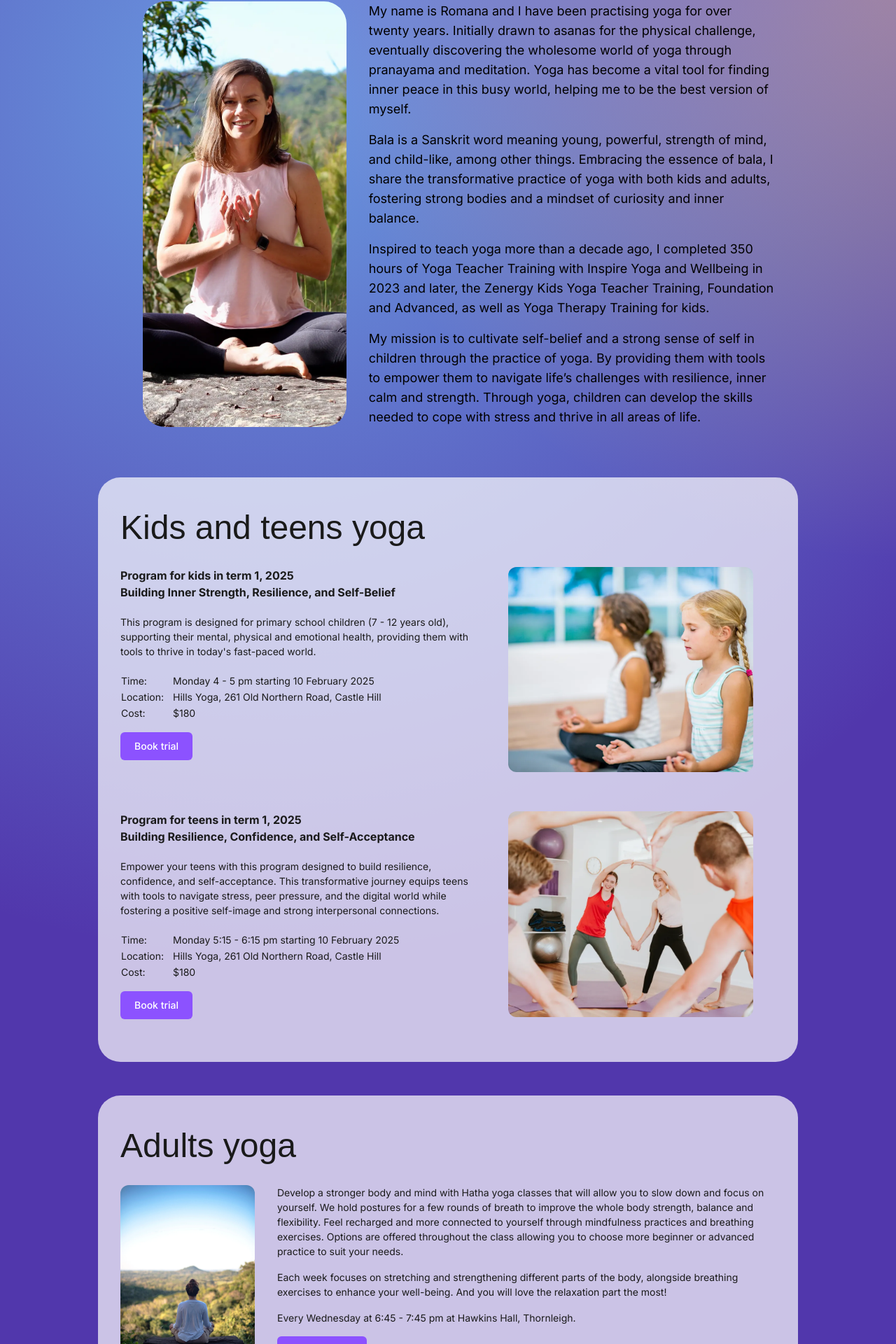
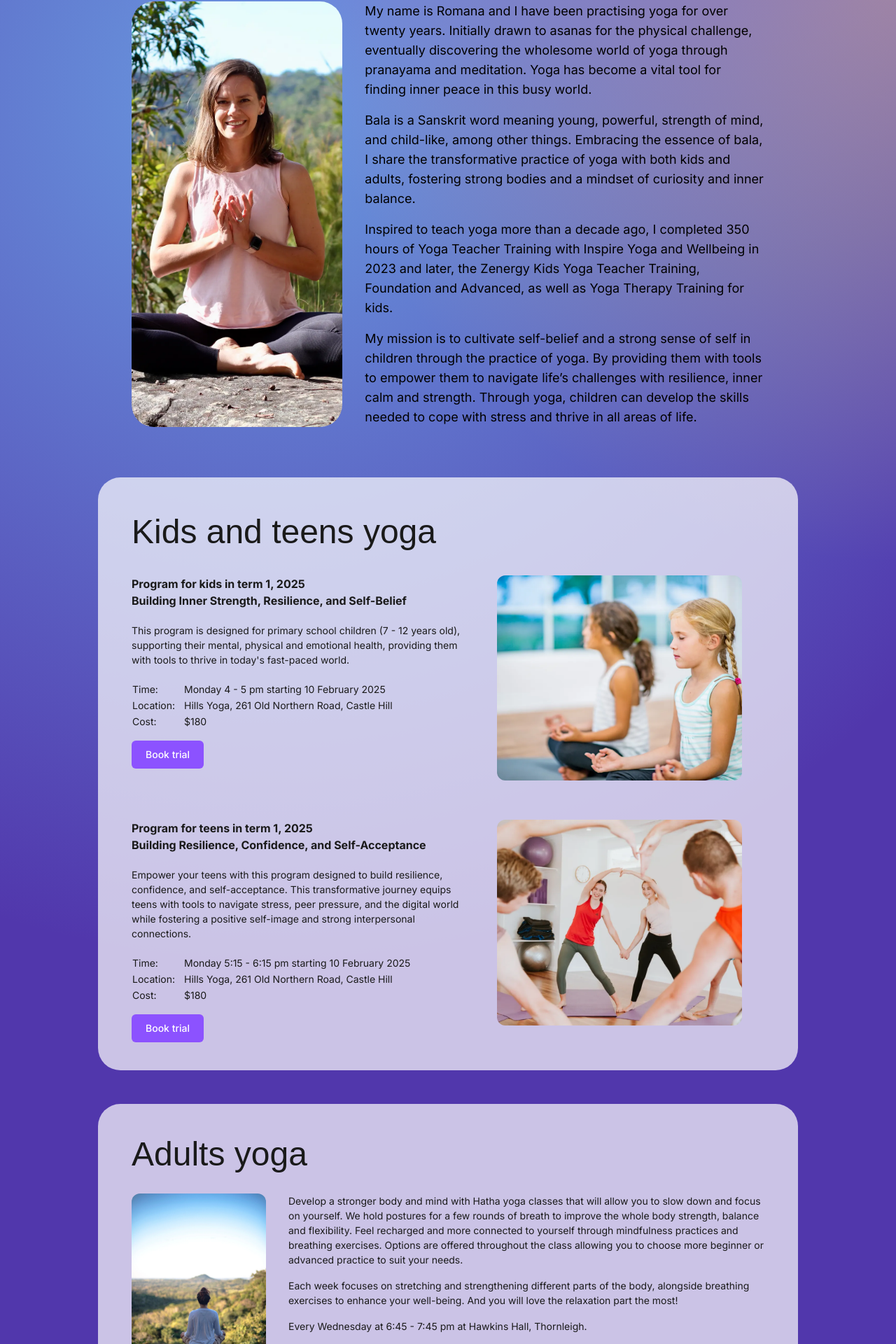
Before and after one commit to raycashmore/balayoga, a Next.js app: page / in a window 1280 px wide. Shown: the part 862-2782 px from the top of the page at 70% size. Built offline with nearby package versions, Linux system fonts and the light colour scheme; a web font is replaced by a local one.

Commit message:
Remove "best version of myself"

```diff
--- a/src/app/about.tsx
+++ b/src/app/about.tsx
@@ -2,9 +2,9 @@ import Image from "next/image";
 
 export function About() {
 	return (
-		<section className="gap-8 pb-6 md:flex md:flex-row lg:px-8">
+		<section className="px-2 pb-6 md:flex md:flex-row md:px-12">
 			<a id="about" />
-			<aside className="float-left md:basis-1/3">
+			<aside className="float-left pt-2 md:basis-1/3 md:pt-0">
 				<Image
 					src="/IMG_3751.webp"
 					alt="Romana in a yoga pose"
@@ -14,11 +14,11 @@ export function About() {
 					className="mb-4 mr-6 rounded-lg md:mb-0 md:mr-0 md:h-full md:w-full md:rounded-[32px] md:object-cover"
 				/>
 			</aside>
-			<div className="text-lg md:basis-2/3">
+			<div className="text-lg md:basis-2/3 md:pl-8">
 				<p className="pb-4">
 					My name is Romana and I have been practising yoga for over twenty years. Initially drawn to asanas for the physical
 					challenge, eventually discovering the wholesome world of yoga through pranayama and meditation. Yoga has become a vital
-					tool for finding inner peace in this busy world, helping me to be the best version of myself.
+					tool for finding inner peace in this busy world.
 				</p>
 				<p className="pb-4">
 					Bala is a Sanskrit word meaning young, powerful, strength of mind, and child-like, among other things. Embracing the
--- a/src/app/adults.tsx
+++ b/src/app/adults.tsx
@@ -3,7 +3,7 @@ import Image from "next/image";
 
 export function Adults() {
 	return (
-		<section className="flex flex-col gap-4 rounded-[32px] bg-[#fff] bg-opacity-70 p-8 text-[#1A1A1A]">
+		<section className="flex flex-col gap-4 rounded-[32px] bg-[#fff] bg-opacity-70 p-8 pb-12 text-[#1A1A1A] md:px-12">
 			<a id="adults-yoga" />
 			<h2 className={`${headerFont.className} pb-4 leading-none`}>Adults yoga</h2>
 
@@ -23,7 +23,10 @@ export function Adults() {
 						enhance your well-being. And you will love the relaxation part the most!
 					</p>
 					<p className="pb-4">Every Wednesday at 6:45 - 7:45 pm at Hawkins Hall, Thornleigh.</p>
-					<form action="https://app.squareup.com/appointments/book/classes/bro8gvstcef3zz/L2Y5ECFR9ASJT/classes">
+					<form
+						action="https://app.squareup.com/appointments/book/classes/bro8gvstcef3zz/L2Y5ECFR9ASJT/classes"
+						className="flex justify-center sm:justify-start"
+					>
 						<button
 							type="submit"
 							className="rounded-md bg-[#8C52FF] px-5 py-2.5 text-center text-sm font-medium text-white focus:outline-none focus:ring-4 focus:ring-blue-300 disabled:opacity-50 sm:w-auto"
--- a/src/app/contact.tsx
+++ b/src/app/contact.tsx
@@ -32,7 +32,7 @@ export function Contact() {
 
 	return (
 		<>
-			<div className="flex flex-col justify-center gap-8 p-8 text-[#fff] opacity-80">
+			<div className="flex flex-col justify-center gap-8 p-8 pt-4 text-[#fff] opacity-80">
 				<a id="contact" />
 				<h2 className={`${headerFont.className} text-center text-[32px]`}>Get in touch</h2>
 
--- a/src/app/kids.tsx
+++ b/src/app/kids.tsx
@@ -5,9 +5,9 @@ import Image from "next/image";
 
 export function Kids() {
 	return (
-		<section className="flex flex-col gap-4 rounded-[32px] bg-[#fff] bg-opacity-70 p-8 text-[#1A1A1A]">
+		<section className="flex flex-col gap-4 rounded-[32px] bg-[#fff] bg-opacity-70 p-8 text-[#1A1A1A] md:px-12">
 			<a id="kids-yoga" />
-			<h2 className={`${headerFont.className} pb-2 leading-none`}>Kids and teens yoga</h2>
+			<h2 className={`${headerFont.className} pb-2 leading-tight`}>Kids and teens yoga</h2>
 			<div>
 				<Image
 					src="/kids-yoga.webp"
@@ -27,20 +27,23 @@ export function Kids() {
 				<table className="my-2">
 					<tbody>
 						<tr>
-							<td>Time:</td>
+							<td className="align-top">Time:</td>
 							<td>Monday 4 - 5 pm starting 10 February 2025</td>
 						</tr>
 						<tr>
-							<td className="pr-3">Location:</td>
+							<td className="pr-3 align-top">Location:</td>
 							<td>Hills Yoga, 261 Old Northern Road, Castle Hill</td>
 						</tr>
 						<tr>
-							<td>Cost:</td>
+							<td className="align-top">Cost:</td>
 							<td>$180</td>
 						</tr>
 					</tbody>
 				</table>
-				<form action="https://app.squareup.com/appointments/book/classes/bro8gvstcef3zz/L2Y5ECFR9ASJT/classes" className="mt-4">
+				<form
+					action="https://app.squareup.com/appointments/book/classes/bro8gvstcef3zz/L2Y5ECFR9ASJT/classes"
+					className="mt-4 flex justify-center sm:justify-start"
+				>
 					<button
 						type="submit"
 						className="rounded-md bg-[#8C52FF] px-5 py-2.5 text-center text-sm font-medium text-white focus:outline-none focus:ring-4 focus:ring-blue-300 disabled:opacity-50 sm:w-auto"
@@ -71,22 +74,25 @@ export function Kids() {
 				<table className="my-2">
 					<tbody>
 						<tr>
-							<td>Time:</td>
+							<td className="align-top">Time:</td>
 							<td>Monday 5:15 - 6:15 pm starting 10 February 2025</td>
 						</tr>
 						<tr>
-							<td className="pr-3">Location:</td>
+							<td className="pr-3 align-top">Location:</td>
 							<td>Hills Yoga, 261 Old Northern Road, Castle Hill</td>
 						</tr>
 						<tr>
-							<td>Cost:</td>
+							<td className="align-top">Cost:</td>
 							<td>$180</td>
 						</tr>
 					</tbody>
 				</table>
 
 				{/*<form action="https://square.link/u/5f3YQcpB">*/}
-				<form action="https://app.squareup.com/appointments/book/classes/bro8gvstcef3zz/L2Y5ECFR9ASJT/classes" className="mt-4">
+				<form
+					action="https://app.squareup.com/appointments/book/classes/bro8gvstcef3zz/L2Y5ECFR9ASJT/classes"
+					className="mt-4 flex justify-center sm:justify-start"
+				>
 					<button
 						type="submit"
 						className="rounded-md bg-[#8C52FF] px-5 py-2.5 text-center text-sm font-medium text-white focus:outline-none focus:ring-4 focus:ring-blue-300 disabled:opacity-50 sm:w-auto"
```
